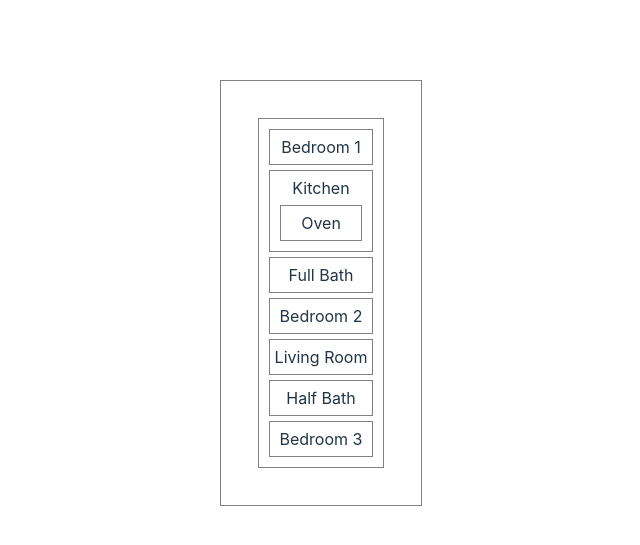
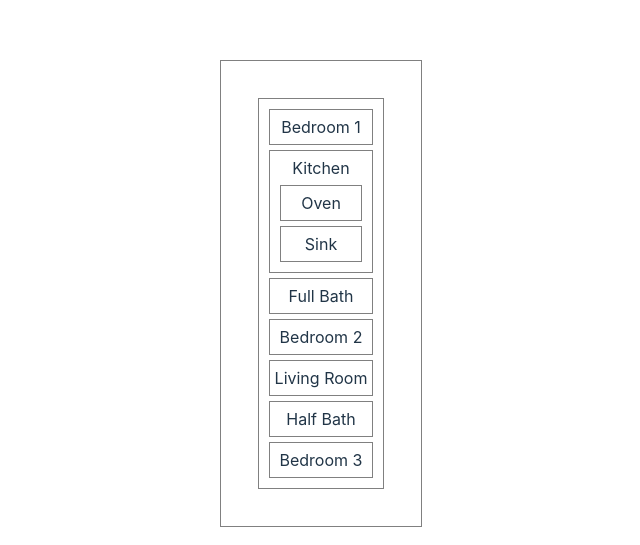
Before and after one commit to NSnyc/ev-floorplan-lab, a React (Vite) app: page / in a window 1280 px wide. Shown: the part 107-652 px from the top of the page, without its empty margins (319-959 px from the left). Built offline with nearby package versions, Linux system fonts and the light colour scheme.

Commit message:
Add Sink

```diff
--- a/src/Kitchen.jsx
+++ b/src/Kitchen.jsx
@@ -1,10 +1,12 @@
 import Oven from "./Oven"
+import Sink from "./Sink"
 
 const Kitchen = (props) => {
   return (
     <div>
       Kitchen
       <Oven />
+      <Sink />
     </div>
   )
 }
--- /dev/null
+++ b/src/Sink.jsx
@@ -0,0 +1,7 @@
+const Sink = (props) => {
+  return (
+    <div>Sink</div>
+  )
+}
+
+export default Sink
```
